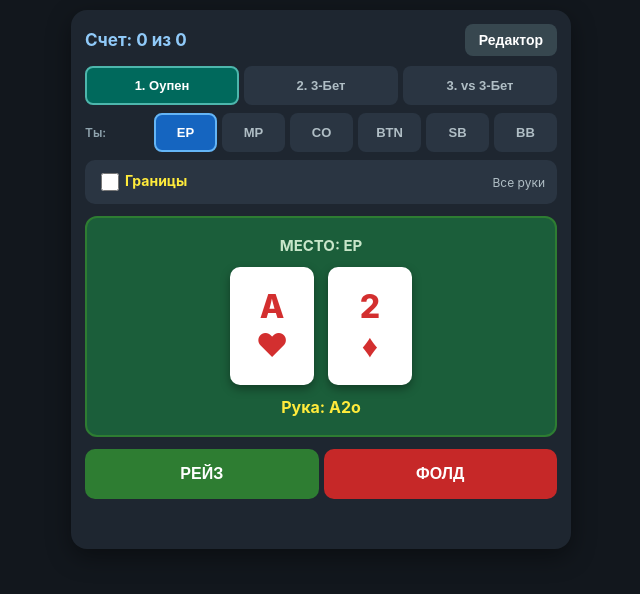
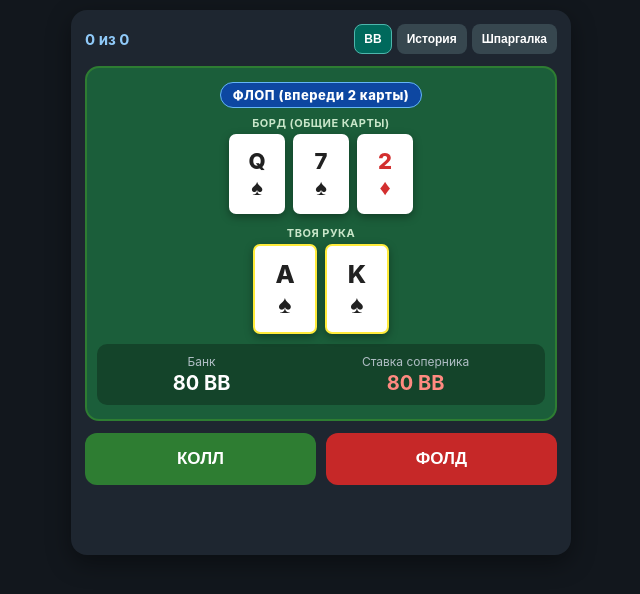
Before and after one commit to xvoronx/poker-trainer, a plain HTML site: page index.html in a window 1280 px wide. Shown: the whole page, without its empty margins (319-959 px from the left). Drawn offline with Linux system fonts and the light colour scheme.

Commit message:
Add files via upload

```diff
--- a/index.html
+++ b/index.html
@@ -5,93 +5,245 @@
 <meta name="viewport" content="width=device-width, initial-scale=1.0, maximum-scale=1.0, user-scalable=no">
 <meta name="apple-mobile-web-app-capable" content="yes">
 <meta name="apple-mobile-web-app-status-bar-style" content="black-translucent">
-<meta name="apple-mobile-web-app-title" content="Preflop PRO">
-<title>Preflop PRO</title>
+<meta name="apple-mobile-web-app-title" content="Pot Odds PRO">
+<title>Тренажер шансов банка</title>
 <style>
 *{box-sizing:border-box;-webkit-tap-highlight-color:transparent;touch-action:manipulation}
 body{background:#12171d;color:#fff;font-family:-apple-system,BlinkMacSystemFont,'Segoe UI',sans-serif;margin:0;padding:10px;display:flex;justify-content:center;align-items:flex-start;min-height:100vh}
 .box{width:100%;max-width:500px;background:#1e2630;padding:14px;border-radius:16px;box-shadow:0 8px 24px rgba(0,0,0,.4)}
-.top{display:flex;justify-content:space-between;align-items:center;margin-bottom:10px}
-.score{font-size:17px;font-weight:700;color:#90caf9}
-.btn-e{background:#37474f;color:#fff;border:none;padding:8px 14px;border-radius:8px;cursor:pointer;font-weight:600;font-size:14px}
-.row{display:flex;gap:5px;margin-bottom:8px;align-items:center}
-.lbl{width:64px;font-size:12px;color:#90a4ae;font-weight:600;flex-shrink:0}
-.btn{flex:1;padding:10px 2px;background:#2a3542;color:#b0bec5;border:2px solid transparent;border-radius:8px;font-weight:700;cursor:pointer;font-size:13px}
-.btn.act{background:#1565c0;color:#fff;border-color:#64b5f6}
-.btn.opp{background:#6a1b9a;color:#fff;border-color:#ba68c8}
-.btn.mact{background:#00695c;color:#fff;border-color:#4db6ac}
-.bar{background:#2a3542;padding:10px 12px;border-radius:10px;margin-bottom:12px;display:flex;justify-content:space-between;align-items:center;font-size:14px}
-.bar input{width:18px;height:18px;vertical-align:middle;margin-right:6px}
-.tbl{background:#1b5e3a;border:2px solid #2e7d32;border-radius:12px;padding:18px 10px;text-align:center;margin-bottom:12px}
-.cards{display:flex;justify-content:center;gap:14px;margin:12px 0}
-.card{width:84px;height:118px;background:#fff;border-radius:10px;display:flex;flex-direction:column;justify-content:center;align-items:center;font-size:32px;font-weight:800;box-shadow:0 4px 10px rgba(0,0,0,.35)}
+.top{display:flex;justify-content:space-between;align-items:center;margin-bottom:12px;gap:5px}
+.score{font-size:15px;font-weight:700;color:#90caf9;margin-right:auto}
+.btn-c{background:#37474f;color:#fff;border:none;padding:8px 10px;border-radius:8px;cursor:pointer;font-weight:700;font-size:12px}
+.btn-c.act{background:#0277bd}
+.btn-cur{background:#00695c;color:#fff;border:1px solid #4db6ac;padding:7px 9px;border-radius:8px;cursor:pointer;font-weight:700;font-size:12px}
+.tbl{background:#1b5e3a;border:2px solid #2e7d32;border-radius:14px;padding:14px 10px;margin-bottom:12px;text-align:center}
+.street{display:inline-block;background:#0d47a1;border:1px solid #64b5f6;padding:4px 12px;border-radius:14px;font-size:13px;font-weight:800;margin-bottom:8px;letter-spacing:.5px}
+.zone-lbl{font-size:11px;color:#c8e6c9;text-transform:uppercase;letter-spacing:.5px;margin-bottom:4px;font-weight:700}
+.cards-row{display:flex;justify-content:center;gap:8px;margin-bottom:12px}
+.card{width:56px;height:80px;background:#fff;border-radius:7px;display:flex;flex-direction:column;justify-content:center;align-items:center;font-size:22px;font-weight:800;box-shadow:0 3px 8px rgba(0,0,0,.35)}
+.hero-card{width:64px;height:90px;font-size:25px;border:2px solid #ffeb3b}
 .red{color:#d32f2f}.black{color:#212121}
-.abtn{flex:1;padding:16px 6px;font-size:16px;font-weight:700;color:#fff;border:none;border-radius:10px;cursor:pointer}
-.agg{background:#ad1457}.rais{background:#2e7d32}.fld{background:#c62828}
-.res{margin-top:12px;font-size:16px;font-weight:700;text-align:center;min-height:24px}
+.pot-box{background:rgba(0,0,0,.28);border-radius:10px;padding:10px;display:flex;justify-content:space-around;align-items:center}
+.p-item span{display:block;font-size:12px;color:#b0bec5;margin-bottom:2px}
+.p-item b{font-size:20px;color:#fff}
+.acts{display:flex;gap:10px}
+.abtn{flex:1;padding:16px 8px;font-size:17px;font-weight:800;color:#fff;border:none;border-radius:12px;cursor:pointer}
+.call{background:#2e7d32}.fold{background:#c62828}
+.res{margin-top:12px;font-size:14px;font-weight:700;text-align:center;min-height:44px;line-height:1.4}
 .win{color:#81c784}.lose{color:#ef9a9a}
-.grid{display:grid;grid-template-columns:repeat(13,1fr);gap:2px;margin:8px 0}
-.c{background:#2a3542;color:#90a4ae;font-size:10px;font-weight:700;text-align:center;padding:7px 0;border-radius:3px;cursor:pointer}
-.c.on{background:#8bc34a;color:#12171d}.c.ag{background:#f06292;color:#12171d}
-textarea{width:100%;height:60px;background:#12171d;color:#8bc34a;border:1px solid #37474f;border-radius:8px;padding:6px;font-family:monospace;font-size:11px;margin-top:6px}
+.cheat{background:#263238;padding:14px;border-radius:12px;font-size:13px;line-height:1.5;color:#eceff1}
+.cheat h4{margin:0 0 8px 0;color:#ffeb3b;font-size:15px}
+.ctbl{width:100%;border-collapse:collapse;margin-bottom:12px;font-size:13px}
+.ctbl th,.ctbl td{border:1px solid #455a64;padding:7px;text-align:left}
+.ctbl th{background:#1b242e;color:#90caf9}
+.ctbl td:last-child{font-weight:800;color:#8bc34a;text-align:center}
+.hist-list{display:flex;flex-direction:column;gap:8px;max-height:70vh;overflow-y:auto}
+.h-item{background:#263238;border-left:4px solid #8bc34a;padding:10px;border-radius:8px;font-size:12px;line-height:1.4}
+.h-item.err{border-left-color:#ef5350}
+.h-top{display:flex;justify-content:space-between;font-weight:700;margin-bottom:4px;font-size:13px}
+.h-sub{color:#b0bec5}
 </style>
 </head>
 <body>
 <div class="box">
-  <div class="top"><div class="score" id="sc">Счет: 0 из 0</div><button class="btn-e" id="edBtn" onclick="togEd()">Редактор</button></div>
-  <div class="row">
-    <button class="btn mact" id="m-RFI" onclick="setM('RFI')">1. Оупен</button>
-    <button class="btn" id="m-TB" onclick="setM('TB')">2. 3-Бет</button>
-    <button class="btn" id="m-VS" onclick="setM('VS')">3. vs 3-Бет</button>
+  <div class="top">
+    <div class="score" id="sc">0 из 0</div>
+    <button class="btn-cur" id="curBtn" onclick="togCur()">BB</button>
+    <button class="btn-c" id="hiBtn" onclick="setTab('hist')">История</button>
+    <button class="btn-c" id="chBtn" onclick="setTab('cheat')">Шпаргалка</button>
   </div>
-  <div class="row">
-    <span class="lbl">Ты:</span>
-    <button class="btn act" id="p-EP" onclick="setP('EP')">EP</button>
-    <button class="btn" id="p-MP" onclick="setP('MP')">MP</button>
-    <button class="btn" id="p-CO" onclick="setP('CO')">CO</button>
-    <button class="btn" id="p-BTN" onclick="setP('BTN')">BTN</button>
-    <button class="btn" id="p-SB" onclick="setP('SB')">SB</button>
-    <button class="btn" id="p-BB" onclick="setP('BB')">BB</button>
-  </div>
-  <div class="row" id="vRow" style="display:none">
-    <span class="lbl">Оппонент:</span>
-    <button class="btn" id="v-EP" onclick="setV('EP')">EP</button>
-    <button class="btn" id="v-MP" onclick="setV('MP')">MP</button>
-    <button class="btn opp" id="v-CO" onclick="setV('CO')">CO</button>
-    <button class="btn" id="v-BTN" onclick="setV('BTN')">BTN</button>
-    <button class="btn" id="v-SB" onclick="setV('SB')">SB</button>
-    <button class="btn" id="v-BB" onclick="setV('BB')">BB</button>
-  </div>
-  <div class="bar"><label style="color:#ffeb3b;font-weight:700;cursor:pointer"><input type="checkbox" id="edg" onchange="nxt()">Границы</label><span style="font-size:12px;color:#b0bec5" id="hnt">Все руки</span></div>
   <div id="vGame">
-    <div class="tbl"><div style="color:#c8e6c9;font-weight:700;font-size:15px" id="pLbl"></div><div class="cards" id="cBox"></div><div style="color:#ffeb3b;font-weight:700;font-size:16px" id="hCode"></div></div>
-    <div class="row"><button class="abtn agg" id="bAgg" style="display:none" onclick="chk('agg')">3-БЕТ</button><button class="abtn rais" id="bPas" onclick="chk('pas')">РЕЙЗ</button><button class="abtn fld" id="bFld" onclick="chk('fld')">ФОЛД</button></div>
+    <div class="tbl">
+      <div class="street" id="stLbl">ФЛОП</div>
+      <div class="zone-lbl">Борд (общие карты)</div>
+      <div class="cards-row" id="boardBox"></div>
+      <div class="zone-lbl">Твоя рука</div>
+      <div class="cards-row" id="heroBox" style="margin-bottom:10px"></div>
+      <div class="pot-box">
+        <div class="p-item"><span>Банк</span><b id="potVal"></b></div>
+        <div class="p-item"><span>Ставка соперника</span><b id="betVal" style="color:#ff8a80"></b></div>
+      </div>
+    </div>
+    <div class="acts">
+      <button class="abtn call" onclick="chk(true)">КОЛЛ</button>
+      <button class="abtn fold" onclick="chk(false)">ФОЛД</button>
+    </div>
     <div class="res" id="res"></div>
   </div>
-  <div id="vChart" style="display:none"><div class="grid" id="mGrid"></div><textarea id="exp" readonly></textarea></div>
+  <div id="vHist" style="display:none">
+    <div class="hist-list" id="histBox"></div>
+  </div>
+  <div id="vCheat" style="display:none">
+    <div class="cheat">
+      <h4>Шпаргалка для быстрых расчетов за столом</h4>
+      <table class="ctbl">
+        <tr><th>Ставка соперника</th><th>Нужный % побед</th></tr>
+        <tr><td>25% от банка (четверть пота)</td><td>17%</td></tr>
+        <tr><td>50% от банка (полпота)</td><td>25%</td></tr>
+        <tr><td>75% от банка (три четверти пота)</td><td>30%</td></tr>
+        <tr><td>100% от банка (целый пот)</td><td>33%</td></tr>
+      </table>
+      <h4>Правило 2 и 4 + новые концепции</h4>
+      <div>• <b>На флопе</b> (2 карты впереди): ауты × 4 (флеш-дро: 9 × 4 = 36%).</div>
+      <div style="margin-top:4px">• <b>На терне</b> (1 карта впереди): ауты × 2 (флеш-дро: 9 × 2 = 18%).</div>
+      <div style="margin-top:4px">• <b>Бэкдорное дро:</b> 3 карты одной масти/стрита на флопе (+1.5–2 аута, ~5% на доезд к риверу).</div>
+      <div style="margin-top:4px">• <b>Оверпара:</b> карманная пара старше борда (например, QQ на J-8-4). Против закрывшегося флеша имеет всего 2 аута на сет.</div>
+    </div>
+  </div>
 </div>
 <script>
-var R="AKQJT98765432",S="♠♥♦♣",C="black,red,red,black".split(",");
-var rEP=",AA,KK,QQ,JJ,TT,99,88,77,AKs,AQs,AJs,ATs,A5s,KQs,KJs,QJs,JTs,T9s,AKo,AQo,";
-var rMP=",AA,KK,QQ,JJ,TT,99,88,77,66,55,AKs,AQs,AJs,ATs,A9s,A5s,A4s,A3s,A2s,KQs,KJs,KTs,QJs,QTs,JTs,T9s,98s,AKo,AQo,AJo,KQo,";
-var rCO=",AA,KK,QQ,JJ,TT,99,88,77,66,55,44,33,22,AKs,AQs,AJs,ATs,A9s,A8s,A7s,A6s,A5s,A4s,A3s,A2s,KQs,KJs,KTs,K9s,K8s,QJs,QTs,Q9s,JTs,J9s,T9s,T8s,98s,87s,76s,65s,AKo,AQo,AJo,ATo,KQo,KJo,KTo,QJo,";
-var rBTN=",AA,KK,QQ,JJ,TT,99,88,77,66,55,44,33,22,AKs,AQs,AJs,ATs,A9s,A8s,A7s,A6s,A5s,A4s,A3s,A2s,KQs,KJs,KTs,K9s,K8s,K7s,K6s,K5s,K4s,K3s,K2s,QJs,QTs,Q9s,Q8s,Q7s,Q6s,Q5s,JTs,J9s,J8s,J7s,T9s,T8s,T7s,98s,97s,87s,86s,76s,65s,54s,AKo,AQo,AJo,ATo,A9o,A8o,KQo,KJo,KTo,QJo,QTo,JTo,";
-var rSB=",AA,KK,QQ,JJ,TT,99,88,77,66,55,44,33,22,AKs,AQs,AJs,ATs,A9s,A8s,A7s,A6s,A5s,A4s,A3s,A2s,KQs,KJs,KTs,K9s,K8s,K7s,K6s,K5s,K4s,K3s,K2s,QJs,QTs,Q9s,Q8s,Q7s,Q6s,Q5s,Q4s,JTs,J9s,J8s,J7s,J6s,T9s,T8s,T7s,T6s,98s,97s,96s,87s,86s,85s,76s,75s,65s,64s,54s,AKo,AQo,AJo,ATo,A9o,A8o,A7o,A6o,A5o,A4o,A3o,A2o,KQo,KJo,KTo,K9o,QJo,QTo,Q9o,JTo,J9o,T9o,";
-var tbA=",AA,KK,QQ,JJ,AKs,AQs,A5s,A4s,KJs,QJs,JTs,AKo,AQo,",tbP=",TT,99,88,77,AJs,ATs,KQs,QTs,T9s,98s,AJo,KQo,";
-var vsA=",AA,KK,QQ,AKs,A5s,AKo,",vsP=",JJ,TT,99,88,AQs,AJs,ATs,KQs,KJs,QJs,JTs,T9s,AQo,";
-var m="RFI",p="EP",v="CO",h="",sc=0,tot=0,ed=false;
-function gP(){return m==="RFI"?(p==="EP"?rEP:p==="MP"?rMP:p==="CO"?rCO:p==="BTN"?rBTN:rSB):(m==="TB"?tbP:vsP)}
-function gA(){return m==="RFI"?",":(m==="TB"?tbA:vsA)}
-function sR(na,np){if(m==="RFI"){if(p==="EP")rEP=np;else if(p==="MP")rMP=np;else if(p==="CO")rCO=np;else if(p==="BTN")rBTN=np;else rSB=np}else if(m==="TB"){tbA=na;tbP=np}else{vsA=na;vsP=np}}
-function setM(nm){m=nm;document.getElementById("m-RFI").className=m==="RFI"?"btn mact":"btn";document.getElementById("m-TB").className=m==="TB"?"btn mact":"btn";document.getElementById("m-VS").className=m==="VS"?"btn mact":"btn";document.getElementById("vRow").style.display=m==="RFI"?"none":"flex";document.getElementById("bAgg").style.display=m==="RFI"?"none":"block";document.getElementById("bAgg").innerText=m==="TB"?"3-БЕТ":"4-БЕТ";document.getElementById("bPas").innerText=m==="RFI"?"РЕЙЗ":"КОЛЛ";if(m==="RFI"){if(p==="BB")setP("EP");else if(ed)rndM();else nxt()}else if(m==="TB"){if(p==="EP")setP("BTN");else if(ed)rndM();else nxt()}else{if(p==="BB")setP("CO");else if(ed)rndM();else nxt()}}
-function setP(np){if(m==="RFI"){if(np==="BB")return}if(m==="TB"){if(np==="EP")return}if(m==="VS"){if(np==="BB")return}p=np;var a="EP,MP,CO,BTN,SB,BB".split(",");for(var i=0;i!==6;i=i+1){var x=a.slice(i,i+1).toString();document.getElementById("p-"+x).className=x===p?"btn act":"btn"}if(ed)rndM();else nxt()}
-function setV(nv){if(nv===p)return;v=nv;var a="EP,MP,CO,BTN,SB,BB".split(",");for(var i=0;i!==6;i=i+1){var x=a.slice(i,i+1).toString();document.getElementById("v-"+x).className=x===v?"btn opp":"btn"}if(ed)rndM();else nxt()}
-function gEdge(){var ag=gA(),ps=gP(),out=",",di="-1,1,0,0".split(","),dj="0,0,-1,1".split(",");for(var i=0;i!==13;i=i+1){for(var j=0;j!==13;j=j+1){var c=i===j?R.charAt(i)+R.charAt(j):(Math.min(i,j)===i?R.charAt(i)+R.charAt(j)+"s":R.charAt(j)+R.charAt(i)+"o");var st=ag.indexOf(","+c+",")!==-1?2:(ps.indexOf(","+c+",")!==-1?1:0),ok=false;for(var k=0;k!==4;k=k+1){var ni=i+parseInt(di.slice(k,k+1).toString(),10),nj=j+parseInt(dj.slice(k,k+1).toString(),10);if(ni!==-1){if(ni!==13){if(nj!==-1){if(nj!==13){var nc=ni===nj?R.charAt(ni)+R.charAt(nj):(Math.min(ni,nj)===ni?R.charAt(ni)+R.charAt(nj)+"s":R.charAt(nj)+R.charAt(ni)+"o");if((ag.indexOf(","+nc+",")!==-1?2:(ps.indexOf(","+nc+",")!==-1?1:0))!==st)ok=true}}}}}if(ok)out=out+c+","}}var cl=out.slice(1,out.length-1);return cl.length===0?"AA,KK,72o".split(","):cl.split(",")}
-function mkC(rk,sy,cl){var d=document.createElement("div");d.className="card "+cl;var t=document.createElement("div");t.innerText=rk;var b=document.createElement("div");b.innerText=sy;d.appendChild(t);d.appendChild(b);return d}
-function nxt(){var isE=document.getElementById("edg").checked;document.getElementById("hnt").innerText=isE?"Границы":"Все руки";var r1=0,r2=0,s1=0,s2=0;if(isE){var pl=gEdge(),ix=Math.floor(Math.random()*pl.length),ch=pl.slice(ix,ix+1).toString();r1=R.indexOf(ch.charAt(0));r2=R.indexOf(ch.charAt(1));s1=Math.floor(Math.random()*4);s2=ch.charAt(2)==="s"?s1:(s1+1+Math.floor(Math.random()*3))%4;h=ch}else{r1=Math.floor(Math.random()*13);r2=Math.floor(Math.random()*13);s1=Math.floor(Math.random()*4);s2=Math.floor(Math.random()*4);if(r1===r2){if(s1===s2)s2=(s1+1)%4}var hi=Math.min(r1,r2),lo=Math.max(r1,r2);h=hi===lo?R.charAt(hi)+R.charAt(lo):R.charAt(hi)+R.charAt(lo)+(s1===s2?"s":"o")}document.getElementById("pLbl").innerText=(m==="RFI"?"МЕСТО: "+p:(m==="TB"?"3-БЕТ: "+p+" vs "+v:"vs 3-БЕТ: "+p+" vs "+v))+(isE?" (ГРАНИЦЫ)":"");document.getElementById("hCode").innerText="Рука: "+h;var bx=document.getElementById("cBox");bx.innerHTML="";bx.appendChild(mkC(R.charAt(r1),S.charAt(s1),C.slice(s1,s1+1).toString()));bx.appendChild(mkC(R.charAt(r2),S.charAt(s2),C.slice(s2,s2+1).toString()));document.getElementById("res").innerText=""}
-function chk(act){var real=gA().indexOf(","+h+",")!==-1?"agg":(gP().indexOf(","+h+",")!==-1?"pas":"fld");var txt=real==="agg"?(m==="TB"?"3-БЕТ":"4-БЕТ"):(real==="pas"?(m==="RFI"?"РЕЙЗ":"КОЛЛ"):"ФОЛД");var rd=document.getElementById("res");tot=tot+1;if(act===real){sc=sc+1;rd.className="res win";rd.innerText="ВЕРНО! "+h+" — "+txt}else{rd.className="res lose";rd.innerText="ОШИБКА! "+h+" — "+txt}document.getElementById("sc").innerText="Счет: "+sc+" из "+tot;setTimeout(nxt,900)}
-function togEd(){ed=!ed;document.getElementById("vGame").style.display=ed?"none":"block";document.getElementById("vChart").style.display=ed?"block":"none";document.getElementById("edBtn").innerText=ed?"К игре":"Редактор";if(ed)rndM();else nxt()}
-function rndM(){var gr=document.getElementById("mGrid");gr.innerHTML="";var ag=gA(),ps=gP();for(var i=0;i!==13;i=i+1){for(var j=0;j!==13;j=j+1){var c=i===j?R.charAt(i)+R.charAt(j):(Math.min(i,j)===i?R.charAt(i)+R.charAt(j)+"s":R.charAt(j)+R.charAt(i)+"o");var el=document.createElement("div");el.className=ag.indexOf(","+c+",")!==-1?"c ag":(ps.indexOf(","+c+",")!==-1?"c on":"c");el.innerText=c;el.setAttribute("data-c",c);el.onclick=function(){var x=this.getAttribute("data-c"),k=","+x+",",ca=gA(),cp=gP();if(m==="RFI")cp=cp.indexOf(k)!==-1?cp.replace(k,","):cp+x+",";else{if(cp.indexOf(k)!==-1){cp=cp.replace(k,",");ca=ca+x+","}else if(ca.indexOf(k)!==-1)ca=ca.replace(k,",");else cp=cp+x+","}sR(ca,cp);rndM()};gr.appendChild(el)}}document.getElementById("exp").value='var tbA="'+tbA+'";\nvar tbP="'+tbP+'";\nvar vsA="'+vsA+'";\nvar vsP="'+vsP+'";'}
+var cases="ФЛОП|Флеш-дро|9|A♠,K♠|Q♠,7♠,2♦|ТЕРН|Флеш-дро|9|J♥,T♥|A♥,8♥,3♣,2♦|ФЛОП|Двусторонний стрит-дро|8|9♦,8♣|7♥,6♠,2♣|ТЕРН|Двусторонний стрит-дро|8|J♠,T♦|9♥,8♣,3♦,2♠|ФЛОП|Гатшот|4|A♠,Q♦|K♥,T♣,4♠|ТЕРН|Гатшот|4|K♦,J♣|A♥,T♠,5♦,2♣|ФЛОП|Комбо-дро (флеш + гатшот)|12|J♥,9♥|T♥,7♥,2♣|ТЕРН|Комбо-дро (флеш + стрит)|15|8♦,7♦|9♦,6♦,2♠,K♣|ФЛОП|Две пары (ауты на фулл)|4|A♠,K♦|A♥,K♣,7♠|ТЕРН|Сет (ауты на фулл/каре)|7|8♠,8♦|8♥,Q♣,4♦,2♠|ФЛОП|Оверкарты|6|A♦,K♣|J♠,7♥,3♦|ТЕРН|Флеш-дро + оверкарта|12|A♣,J♣|T♣,6♣,4♦,2♥|ФЛОП|Бэкдор флеш-дро (только 3 карты масти)|2|A♠,K♦|Q♠,8♠,3♣|ФЛОП|Оверкарты + бэкдор флеш-дро|8|A♥,Q♥|J♥,7♦,2♣|ТЕРН|Оверпара против закрывшегося флеша (ауты на сет)|2|Q♠,Q♦|J♥,8♥,4♥,2♥|ТЕРН|Оверпара против 4-стрит доски (ауты на сет)|2|K♣,K♦|T♠,9♥,8♦,7♣".split("|");
+var bets="25|17|четверть пота|50|25|полпота|75|30|три четверти пота|100|33|целый пот".split("|");
+var pots="20,40,60,80,100,120,200".split(",");
+
+var sc=0,tot=0,tab="game",curEq=0,curNeed=0,curInfo="",curMode=0,lastPot=40,lastBet=20,curStreet="",curHand="",curBoard="",histStr="";
+
+function fmtMoney(val){
+  if(curMode===0)return val+" BB";
+  if(curMode===1)return "$"+val;
+  return (val*50)+" ₽";
+}
+
+function renderMoney(){
+  document.getElementById("potVal").innerText=fmtMoney(lastPot);
+  document.getElementById("betVal").innerText=fmtMoney(lastBet);
+}
+
+function togCur(){
+  curMode=(curMode+1)%3;
+  document.getElementById("curBtn").innerText=curMode===0?"BB":(curMode===1?"$":"₽");
+  renderMoney();
+}
+
+function setTab(nextTab){
+  tab=(tab===nextTab)?"game":nextTab;
+  document.getElementById("vGame").style.display=(tab==="game")?"block":"none";
+  document.getElementById("vHist").style.display=(tab==="hist")?"block":"none";
+  document.getElementById("vCheat").style.display=(tab==="cheat")?"block":"none";
+  document.getElementById("hiBtn").className=(tab==="hist")?"btn-c act":"btn-c";
+  document.getElementById("hiBtn").innerText=(tab==="hist")?"К игре":"История";
+  document.getElementById("chBtn").className=(tab==="cheat")?"btn-c act":"btn-c";
+  document.getElementById("chBtn").innerText=(tab==="cheat")?"К игре":"Шпаргалка";
+  if(tab==="hist")renderHist();
+}
+
+function renderHist(){
+  var hb=document.getElementById("histBox");
+  hb.innerHTML="";
+  if(histStr===""){
+    var empty=document.createElement("div");
+    empty.style.color="#90a4ae";
+    empty.style.textAlign="center";
+    empty.style.padding="20px";
+    empty.innerText="Сыграй хотя бы одну раздачу, чтобы она появилась здесь.";
+    hb.appendChild(empty);
+    return;
+  }
+  var rows=histStr.split("||");
+  for(var i=0;i!==rows.length;i=i+1){
+    var row=rows.slice(i,i+1).toString();
+    if(row!==""){
+      var parts=row.split("::");
+      var isOk=(parts.slice(0,1).toString()==="1");
+      var item=document.createElement("div");
+      item.className=isOk?"h-item":"h-item err";
+      var top=document.createElement("div");
+      top.className="h-top";
+      top.style.color=isOk?"#81c784":"#ef9a9a";
+      top.innerText=parts.slice(1,2).toString();
+      var mid=document.createElement("div");
+      mid.innerText=parts.slice(2,3).toString();
+      var sub=document.createElement("div");
+      sub.className="h-sub";
+      sub.innerText=parts.slice(3,4).toString();
+      item.appendChild(top);
+      item.appendChild(mid);
+      item.appendChild(sub);
+      hb.appendChild(item);
+    }
+  }
+}
+
+function mkCard(code,isHero){
+  var rk=code.charAt(0);
+  var sy=code.charAt(1);
+  var isRed=(sy==="♥")?true:(sy==="♦");
+  var d=document.createElement("div");
+  d.className=(isHero?"card hero-card ":"card ")+(isRed?"red":"black");
+  var t=document.createElement("div");
+  t.innerText=rk;
+  var b=document.createElement("div");
+  b.innerText=sy;
+  d.appendChild(t);
+  d.appendChild(b);
+  return d;
+}
+
+function nxt(){
+  var cIdx=Math.floor(Math.random()*16)*5;
+  var stName=cases.slice(cIdx,cIdx+1).toString();
+  var drName=cases.slice(cIdx+1,cIdx+2).toString();
+  var outs=parseInt(cases.slice(cIdx+2,cIdx+3).toString(),10);
+  curHand=cases.slice(cIdx+3,cIdx+4).toString();
+  curBoard=cases.slice(cIdx+4,cIdx+5).toString();
+  var hCards=curHand.split(",");
+  var bCards=curBoard.split(",");
+
+  var isFlop=(stName==="ФЛОП");
+  curStreet=stName;
+  var bIdx=Math.floor(Math.random()*4)*3;
+  var bPct=parseInt(bets.slice(bIdx,bIdx+1).toString(),10);
+  var needPct=parseInt(bets.slice(bIdx+1,bIdx+2).toString(),10);
+  var bDesc=bets.slice(bIdx+2,bIdx+3).toString();
+
+  var pIdx=Math.floor(Math.random()*7);
+  lastPot=parseInt(pots.slice(pIdx,pIdx+1).toString(),10);
+  lastBet=Math.round((lastPot*bPct)/100);
+
+  curEq=isFlop?(outs*4):(outs*2);
+  curNeed=needPct;
+  curInfo=drName+" ("+outs+" аутов × "+(isFlop?"4":"2")+" = "+curEq+"%) | Ставка "+bPct+"% ("+bDesc+", нужно "+curNeed+"%)";
+
+  document.getElementById("stLbl").innerText=isFlop?"ФЛОП (впереди 2 карты)":"ТЕРН (впереди 1 карта)";
+  renderMoney();
+
+  var bb=document.getElementById("boardBox");
+  bb.innerHTML="";
+  for(var i=0;i!==bCards.length;i=i+1){
+    bb.appendChild(mkCard(bCards.slice(i,i+1).toString(),false));
+  }
+
+  var hb=document.getElementById("heroBox");
+  hb.innerHTML="";
+  for(var j=0;j!==hCards.length;j=j+1){
+    hb.appendChild(mkCard(hCards.slice(j,j+1).toString(),true));
+  }
+
+  document.getElementById("res").innerText="";
+}
+
+function chk(userCall){
+  var shouldCall=(curEq===curNeed)?true:(Math.max(curEq,curNeed)===curEq);
+  var isOk=(userCall===shouldCall);
+  var rd=document.getElementById("res");
+  tot=tot+1;
+  if(isOk){
+    sc=sc+1;
+    rd.className="res win";
+    rd.innerText="ВЕРНО! "+(shouldCall?"Выгодный КОЛЛ":"Правильный ФОЛД")+".\n"+curInfo;
+  }else{
+    rd.className="res lose";
+    rd.innerText="ОШИБКА! Нужен "+(shouldCall?"КОЛЛ":"ФОЛД")+".\n"+curInfo;
+  }
+  var title=(isOk?"ВЕРНО":"ОШИБКА")+" — "+curStreet+" | Твой ход: "+(userCall?"КОЛЛ":"ФОЛД")+" (Нужно: "+(shouldCall?"КОЛЛ":"ФОЛД")+")";
+  var cardsLine="Рука: "+curHand.replace(","," ")+" | Борд: "+curBoard.split(",").join(" ")+" | Банк: "+fmtMoney(lastPot)+", Ставка: "+fmtMoney(lastBet);
+  var rec=(isOk?"1":"0")+"::"+title+"::"+cardsLine+"::"+curInfo;
+  histStr=rec+"||"+histStr;
+
+  document.getElementById("sc").innerText=sc+" из "+tot;
+  setTimeout(nxt,2400);
+}
+
 nxt();
 </script>
 </body>
```
